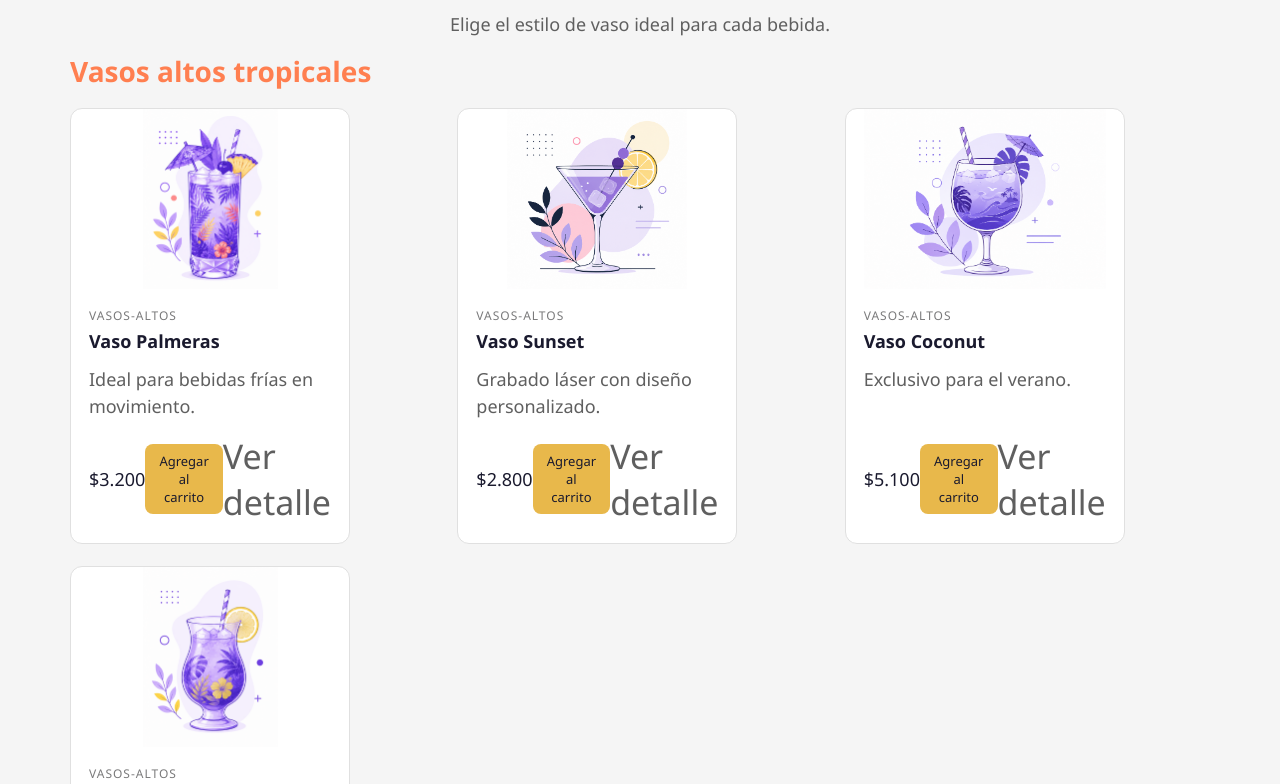
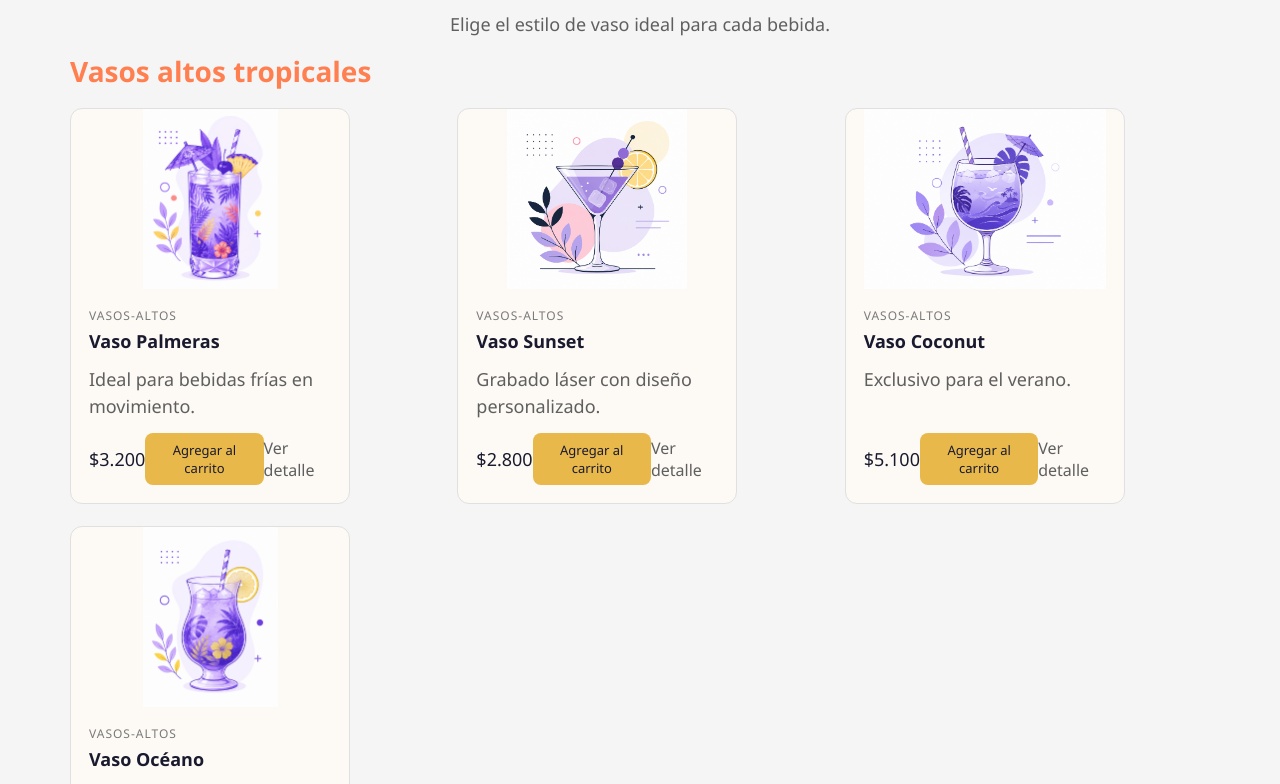
Before and after one commit to petracb9/proyectoReactJsx-2026, a React (Vite) app: page /categorias in a window 1280 px wide. Shown: the part 656-1440 px from the top of the page. Built offline with nearby package versions, Linux system fonts and the light colour scheme.

Commit message:
Modificado código del Item.css, agrega .item-link

```diff
--- a/src/components/catalog/Item.css
+++ b/src/components/catalog/Item.css
@@ -6,7 +6,7 @@
 }
 
 .item-card {
-  background: #ffffff;
+  background: #fdfaf5;
   border-radius: 12px;
   border: 0.5px solid #e0e0e0;
   overflow: hidden;
@@ -77,3 +77,8 @@
 .item-btn:hover {
   background: #ff7f50;
 }
+
+.item-link {
+  font-size: 16px;
+  color: #5f5f5f;
+}
```
